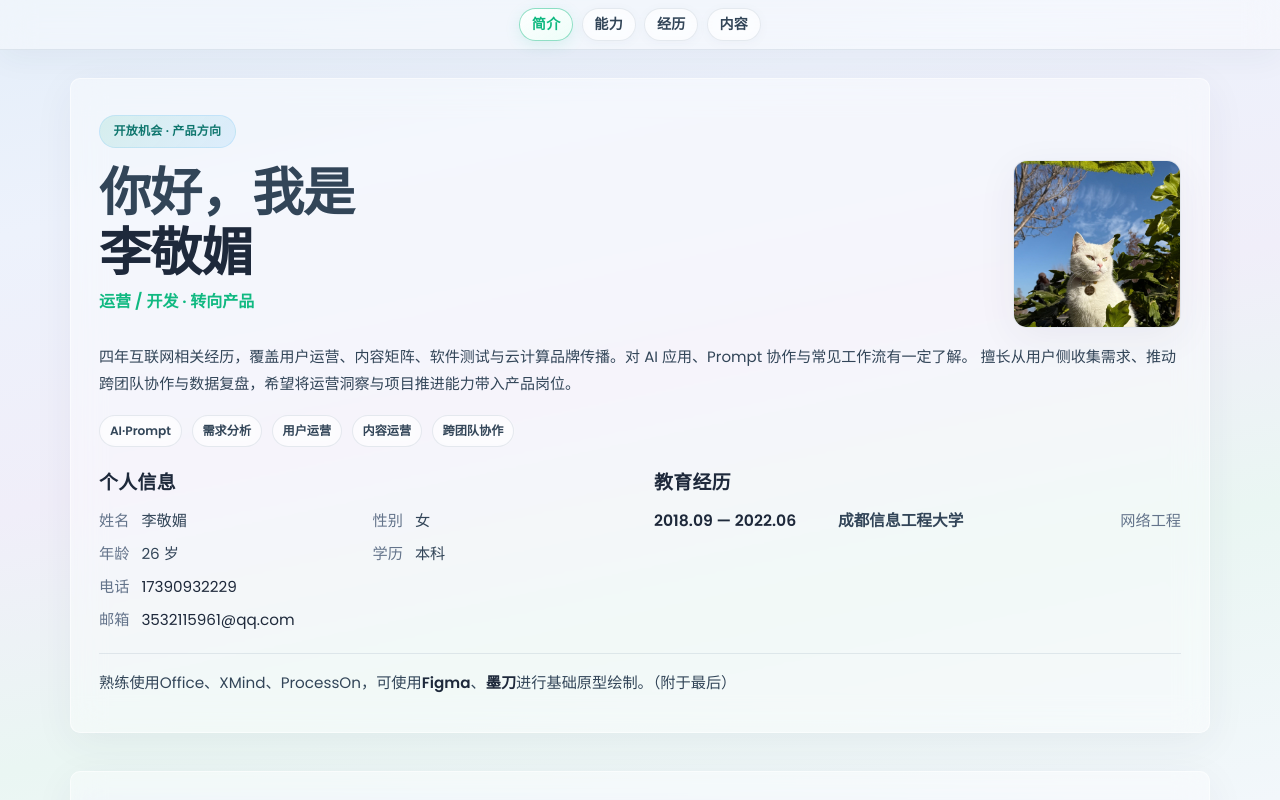
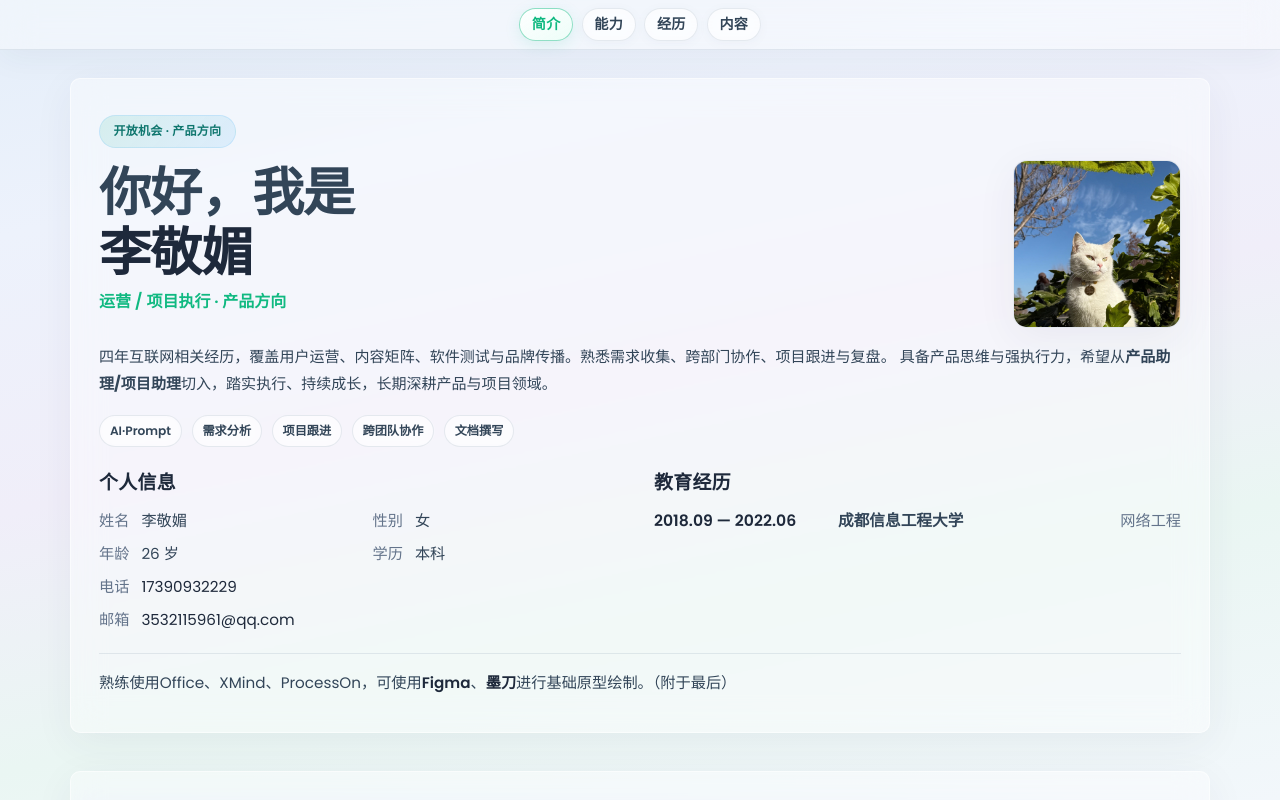
Before and after one commit to LeeXDE/LCLResume.github.io, a website built with Vite: page personal-resume/index.html in a window 1280 px wide. Shown: the top 800 px of the page. Built offline with nearby package versions, Linux system fonts and the light colour scheme.

Commit message:
网页内容修改
网页内容修改

```diff
--- a/personal-resume/index.html
+++ b/personal-resume/index.html
@@ -42,7 +42,7 @@
                   你好，我是<br />
                   <span class="hero-name">李敬媚</span>
                 </h1>
-                <p class="hero-role">运营 / 开发 · 转向产品</p>
+                <p class="hero-role">运营 / 项目执行 · 产品方向</p>
               </div>
               <figure class="hero-photo hero-photo--avatar">
                 <img src="public/avatar.jpg" alt="李敬媚" />
@@ -52,15 +52,15 @@
               </figure>
             </div>
             <p class="hero-summary">
-              四年互联网相关经历，覆盖用户运营、内容矩阵、软件测试与云计算品牌传播。对 AI 应用、Prompt 协作与常见工作流有一定了解。
-              擅长从用户侧收集需求、推动跨团队协作与数据复盘，希望将运营洞察与项目推进能力带入产品岗位。
+              四年互联网相关经历，覆盖用户运营、内容矩阵、软件测试与品牌传播。熟悉需求收集、跨部门协作、项目跟进与复盘。
+              具备产品思维与强执行力，希望从<strong>产品助理/项目助理</strong>切入，踏实执行、持续成长，长期深耕产品与项目领域。
             </p>
             <ul class="skill-tags skill-tags--inline" aria-label="能力标签">
               <li>AI·Prompt</li>
               <li>需求分析</li>
-              <li>用户运营</li>
-              <li>内容运营</li>
+              <li>项目跟进</li>
               <li>跨团队协作</li>
+              <li>文档撰写</li>
             </ul>
             <div class="landing-meta">
               <div class="landing-meta-block">
@@ -178,11 +178,11 @@
                   我负责内容与物料的持续维护，以及官方授权、年审等对外对接，保障课程供给侧稳定可用；对接课程班级全流程转接，协同活动团队推进物料与执行落地。围绕转化目标搭建并迭代运营 SOP，产出社群与朋友圈等内容触达，推动用户从认知到再付费的闭环；同步<strong>收集用户反馈并与产研对齐，推动体验优化。</strong>日常运用 AI 与 Prompt <strong>明确需求、沉淀模板。</strong>在保证交付质量的前提下提升协作与内容生产效率。
                 </p>
                 <ul class="job-bullets">
+                  <li>负责活动项目跟进、进度协调与落地复盘。</li>
+                  <li>收集用户需求与问题，<strong>同步技术团队并跟进落地</strong>，优化产品功能与体验。</li>
                   <li>负责内容维护、物料供给更新、官方授权对接与年审对接。</li>
-                  <li>对接课程班级全流程管理转接，配合活动产出与推进落地。</li>
                   <li>搭建转化 SOP，产出社群内容 220+ 条、朋友圈运营 230+ 条，负责促学活动海报与文案。</li>
                   <li>基于用户行为设计破冰、知识分享与社群策略，支撑用户转化闭环。</li>
-                  <li>收集用户需求与问题，<strong>同步技术团队并跟进落地</strong>，优化产品功能与体验。</li>
                 </ul>
               </div>
             </li>
```
